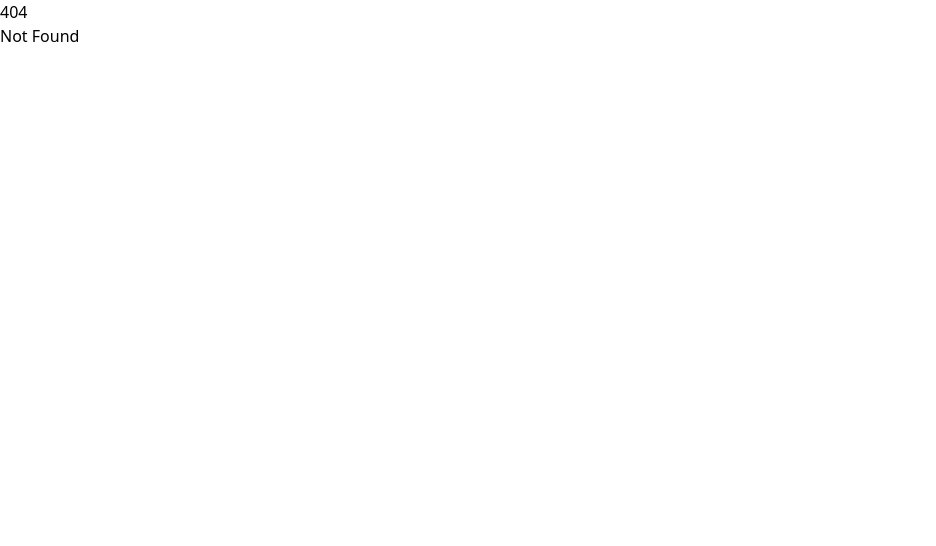
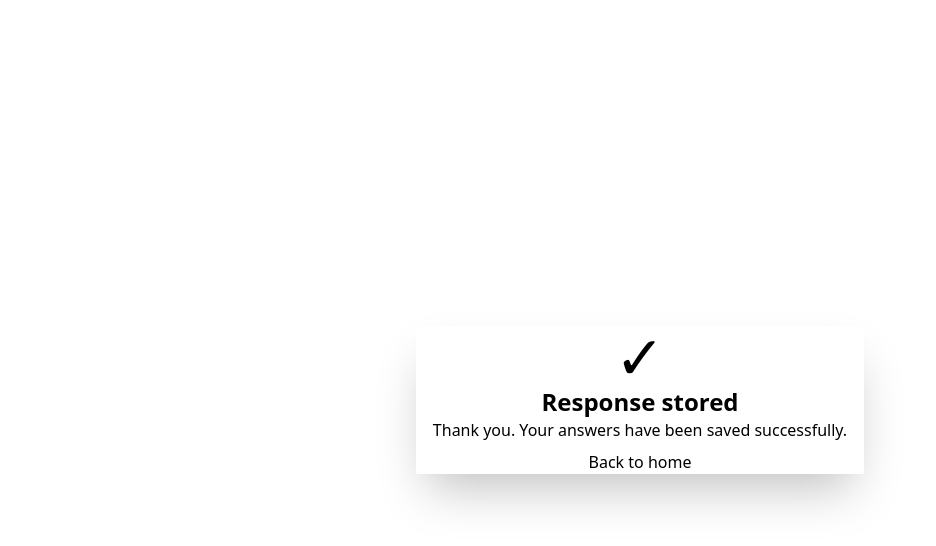
Before and after one commit to Ishtaaa/RCL-Questionnaire, a SvelteKit app: page /questionnaire/thanks in a window 1280 px wide. Before the commit this address had no page. Shown: the top 546 px of the page, without its empty margins (0-936 px from the left). Built offline with nearby package versions, Linux system fonts and the light colour scheme.

Commit message:
config update

```diff
--- a/src/routes/questionnaire/+page.svelte
+++ b/src/routes/questionnaire/+page.svelte
@@ -1,4 +1,5 @@
 <script lang="ts">
+  import { goto } from '$app/navigation';
   import { questions } from '$lib/questions';
   import type { FormAnswers } from '$lib/types';
 
@@ -100,15 +101,7 @@
         throw new Error('Failed to save response');
       }
 
-      // Simulate API call
-      await new Promise((resolve) => setTimeout(resolve, 1000));
-
-      alert('Thank you! Your responses have been submitted successfully.');
-
-      // Reset form
-      answers = {};
-      hasChildren = null;
-      childrenAges = [];
+      await goto('/questionnaire/thanks');
     } catch (error) {
       console.error('Submission error:', error);
       alert('An error occurred while submitting. Please try again.');
--- /dev/null
+++ b/src/routes/questionnaire/thanks/+page.svelte
@@ -0,0 +1,18 @@
+<script lang="ts">
+  // Shown after the questionnaire form is submitted successfully
+</script>
+
+<main class="min-h-screen bg-base-200 flex items-center justify-center px-4">
+  <div class="card bg-base-100 shadow-2xl w-full max-w-md">
+    <div class="card-body items-center text-center gap-6">
+      <div class="text-6xl text-success">✓</div>
+      <h1 class="text-2xl font-bold text-base-content">Response stored</h1>
+      <p class="text-base-content/70">
+        Thank you. Your answers have been saved successfully.
+      </p>
+      <div class="card-actions justify-center pt-2">
+        <a href="/" class="btn btn-primary">Back to home</a>
+      </div>
+    </div>
+  </div>
+</main>
```
